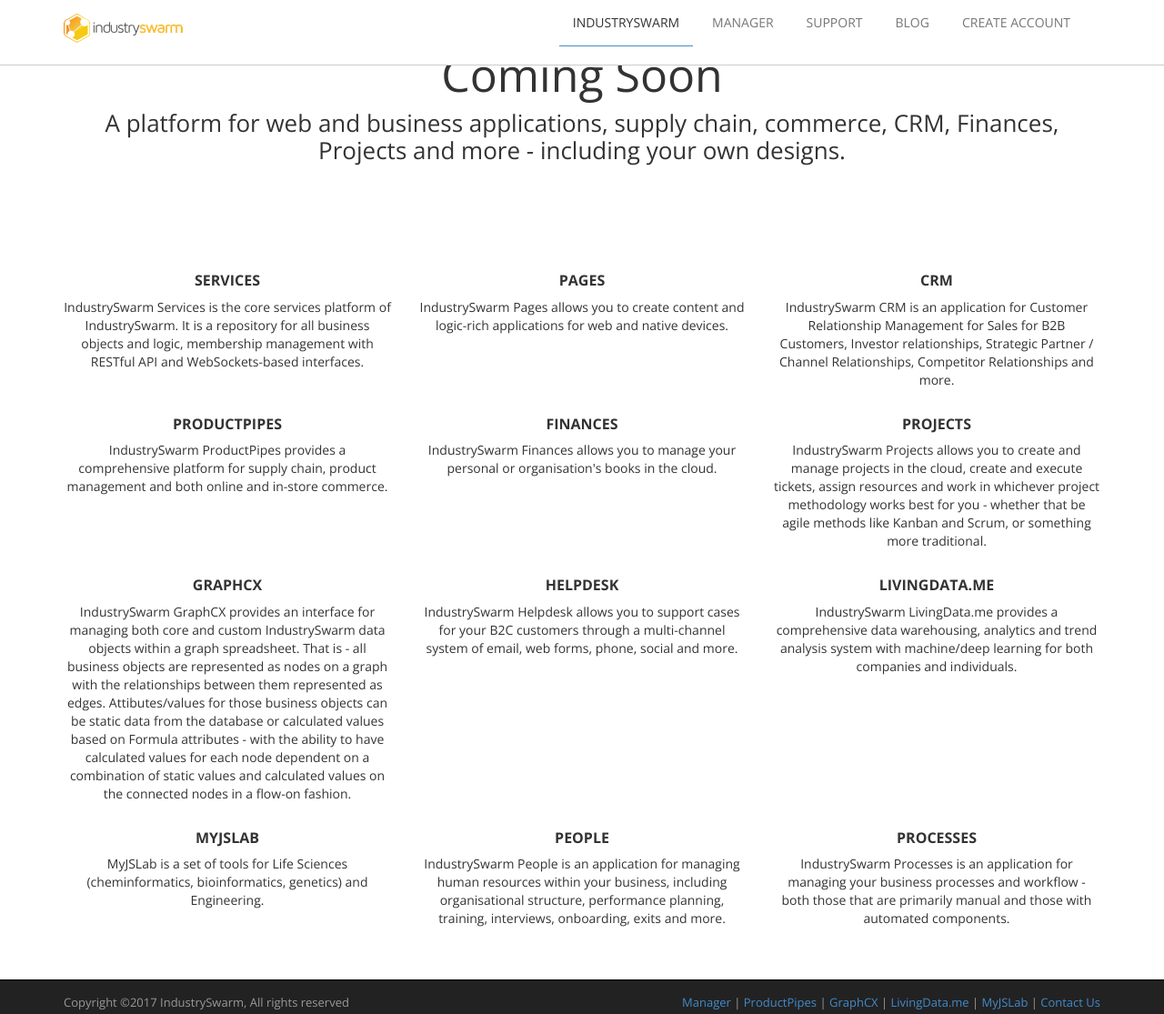
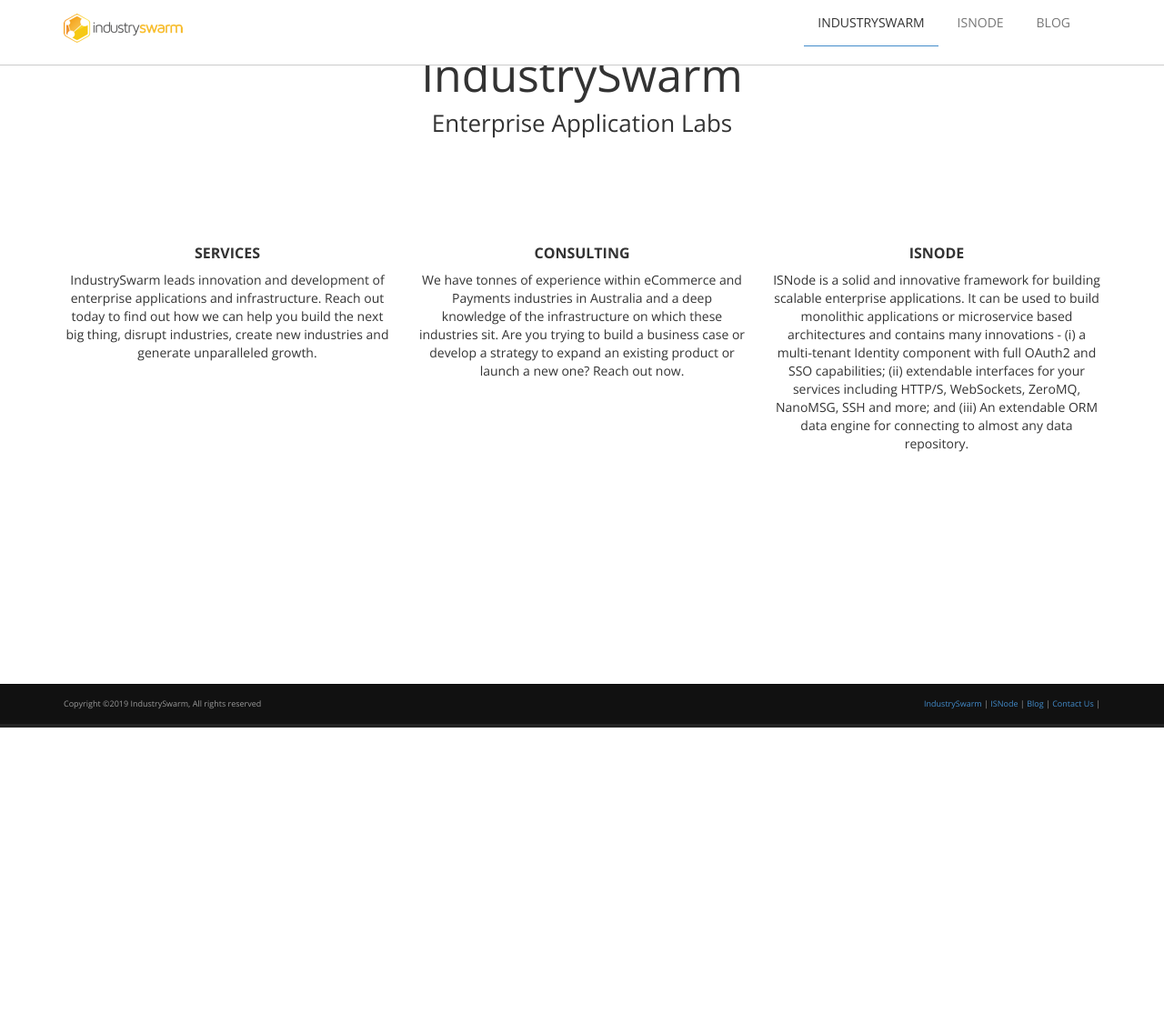
Before and after one commit to Industryswarm/Website, a plain HTML site: page index.html in a window 1280 px wide. Shown: the whole page at 91% size. After the commit the page ends 800 px from the top, so only its background shows below. Drawn offline with nearby package versions, Linux system fonts and the light colour scheme; a script that the page names is missing.

Commit message:
updated website including ISNode landing page

```diff
--- a/index.html
+++ b/index.html
@@ -3,7 +3,7 @@
 <head>
 <link href="http://fonts.googleapis.com/css?family=Open+Sans:400,300,400italic,600,600italic,700,700italic,300italic" rel="stylesheet" type="text/css">
 <meta charset="utf-8">
-<title>IndustrySwarm | A Business Applications Platform</title>
+<title>IndustrySwarm | Enterprise Application Labs</title>
 <meta name="apple-mobile-web-app-capable" content="yes">
 <meta name="viewport" content="width=device-width, initial-scale=1">
 <link href="animate.css" rel="stylesheet" type="text/css">
@@ -19,6 +19,24 @@
 <link rel="shortcut icon" href="favicon.png">
 </head>
 <body class="collapsing_header">
+
+<style>
+     html, body {
+       height: 100%;
+       margin: 0;
+     }
+     .wrapper {
+       min-height: 95%;
+       margin-bottom: -50px;
+     }
+     footer,
+     .push {
+       height: 50px;
+     }
+</style>
+
+<div class="wrapper">
+
      <header>
           <div class="container">
                <div class="navbar navbar-default" role="navigation">
@@ -26,10 +44,8 @@
                     <div class="collapse navbar-collapse">
                          <ul class="nav pull-right navbar-nav">
                               <li class="active"><a href="index.html">IndustrySwarm</a></li>
-                         <li><a href="https://manager.industryswarm.com">Manager</a></li>
-                         <li><a href="https://support.industryswarm.com/portal/home">Support</a></li>
+                              <li><a href="https://www.industryswarm.com/isnode.html">ISNode</a></li>
                               <li><a href="https://blog.industryswarm.com" target="_blank">Blog</a></li>
-                         <li><a href="#" target="_blank" onclick="alert('New accounts are not currently available...');return false;">Create Account</a></li>
                          </ul>
                     </div>
                </div>
@@ -40,8 +56,8 @@
 
           <section class="call_to_action">
                <div class="container">
-               <h3>Coming Soon</h3>
-               <h4>A platform for web and business applications, supply chain, commerce, CRM, Finances, Projects and more - including your own designs.</h4>
+                    <h3>IndustrySwarm</h3>
+                    <h4>Enterprise Application Labs</h4>
                </div>
           </section>
           <section class="features_teasers_wrapper">
@@ -49,81 +65,39 @@
                     <div class="row">
                          <div class="feature_teaser col-sm-4 col-md-4">
                               <h3>Services</h3>
-                         <p>IndustrySwarm Services is the core services platform of IndustrySwarm. It is a repository for all business objects and logic, membership management with RESTful API and WebSockets-based interfaces.</p>
+                              <p>IndustrySwarm leads innovation and development of enterprise applications and infrastructure. Reach out today to find out how we can help you build the next big thing, disrupt industries, create new industries and generate unparalleled growth.</p>
                          </div>
                          <div class="feature_teaser col-sm-4 col-md-4">
-                         <h3>Pages</h3>
-                         <p>IndustrySwarm Pages allows you to create content and logic-rich applications for web and native devices.</p>
+                              <h3>Consulting</h3>
+                              <p>We have tonnes of experience within eCommerce and Payments industries in Australia and a deep knowledge of the infrastructure on which these industries sit. Are you trying to build a business case or develop a strategy to expand an existing product or launch a new one? Reach out now.</p>
                          </div>
                          <div class="feature_teaser col-sm-4 col-md-4">
-                         <h3>CRM</h3>
-                         <p>IndustrySwarm CRM is an application for Customer Relationship Management for Sales for B2B Customers, Investor relationships, Strategic Partner / Channel Relationships, Competitor Relationships and more.</p>
-                    </div>
-               </div>
-               <div class="row">
-                    <div class="feature_teaser col-sm-4 col-md-4">
-                         <h3>ProductPipes</h3>
-                         <p>IndustrySwarm ProductPipes provides a comprehensive platform for supply chain, product management and both online and in-store commerce.</p>
-                    </div>
-                    <div class="feature_teaser col-sm-4 col-md-4">
-                         <h3>Finances</h3>
-                         <p>IndustrySwarm Finances allows you to manage your personal or organisation's books in the cloud.</p>
-                    </div>
-                    <div class="feature_teaser col-sm-4 col-md-4">
-                         <h3>Projects</h3>
-                         <p>IndustrySwarm Projects allows you to create and manage projects in the cloud, create and execute tickets, assign resources and work in whichever project methodology works best for you - whether that be agile methods like Kanban and Scrum, or something more traditional.</p>
-                    </div>
-               </div>
-               <div class="row">
-                    <div class="feature_teaser col-sm-4 col-md-4">
-                         <h3>GraphCX</h3>
-                         <p>IndustrySwarm GraphCX provides an interface for managing both core and custom IndustrySwarm data objects within a graph spreadsheet. That is - all business objects are represented as nodes on a graph with the relationships between them represented as edges. Attibutes/values for those business objects can be static data from the database or calculated values based on Formula attributes - with the ability to have calculated values for each node dependent on a combination of static values and calculated values on the connected nodes in a flow-on fashion.</p>
-                    </div>
-                    <div class="feature_teaser col-sm-4 col-md-4">
-                         <h3>Helpdesk</h3>
-                         <p>IndustrySwarm Helpdesk allows you to support cases for your B2C customers through a multi-channel system of email, web forms, phone, social and more.</p>
-                    </div>
-                    <div class="feature_teaser col-sm-4 col-md-4">
-                         <h3>LivingData.me</h3>
-                         <p>IndustrySwarm LivingData.me provides a comprehensive data warehousing, analytics and trend analysis system with machine/deep learning for both companies and individuals.</p>
-                    </div>
-               </div>
-               <div class="row">
-                    <div class="feature_teaser col-sm-4 col-md-4">
-                         <h3>MyJSLab</h3>
-                         <p>MyJSLab is a set of tools for Life Sciences (cheminformatics, bioinformatics, genetics) and Engineering.</p>
-                    </div>
-                    <div class="feature_teaser col-sm-4 col-md-4">
-                         <h3>People</h3>
-                         <p>IndustrySwarm People is an application for managing human resources within your business, including organisational structure, performance planning, training, interviews, onboarding, exits and more.</p>
-                    </div>
-                    <div class="feature_teaser col-sm-4 col-md-4">
-                         <h3>Processes</h3>
-                         <p>IndustrySwarm Processes is an application for managing your business processes and workflow - both those that are primarily manual and those with automated components.</p>
+                              <h3>ISNode</h3>
+                              <p>ISNode is a solid and innovative framework for building scalable enterprise applications. It can be used to build monolithic applications or microservice based architectures and contains many innovations - (i) a multi-tenant Identity component with full OAuth2 and SSO capabilities; (ii) extendable interfaces for your services including HTTP/S, WebSockets, ZeroMQ, NanoMSG, SSH and more; and (iii) An extendable ORM data engine for connecting to almost any data repository.</p>
                          </div>
                     </div>
                </div>
           </section>
-
+     </div>
+     <div class="push"></div>
+</div>
 
 <footer>
      <section class="copyright">
           <div class="container">
-                    <div class="row">
-                         <div class="col-sm-6 col-md-6"> Copyright ©2017 IndustrySwarm, All rights reserved </div>
+               <div class="row" style="font-size:9px;">
+                    <div class="col-sm-6 col-md-6"> Copyright ©2019 IndustrySwarm, All rights reserved </div>
                     <div class="col-sm-6 col-md-6" style="text-align:right;">
-                              <a href="https://manager.industryswarm.com">Manager</a> |
-                              <a href="http://www.productpipes.com">ProductPipes</a> |
-                              <a href="http://www.graphcx.com">GraphCX</a> |
-                              <a href="http://www.livingdata.me">LivingData.me</a> |
-                              <a href="http://www.myjslab.com">MyJSLab</a> |
-                              <a href="https://www.industryswarm.com/support.html">Contact Us</a>
+                         <a href="https://www.industryswarm.com">IndustrySwarm</a> |
+                         <a href="https://www.industryswarm.com/isnode.html">ISNode</a> |
+                         <a href="https://blog.industryswarm.com">Blog</a> |
+                        <a href="mailto:darren.smith@industryswarm.com">Contact Us</a> |
                     </div>
                </div>
           </div>
      </section>
 </footer>
-</div>
+
 <script src="http://code.jquery.com/jquery-latest.min.js"></script>
 <script>window.jQuery || document.write('<script src="js/jquery-1.9.0.min.js"><\/script>')</script>
 <script src="twitter-bootstrap/js/bootstrap.min.js" type="text/javascript"></script>
```
Also changed, not shown: isnode.html (added, +191 -0 lines). Lines whose indentation alone changed are shown as unchanged.
